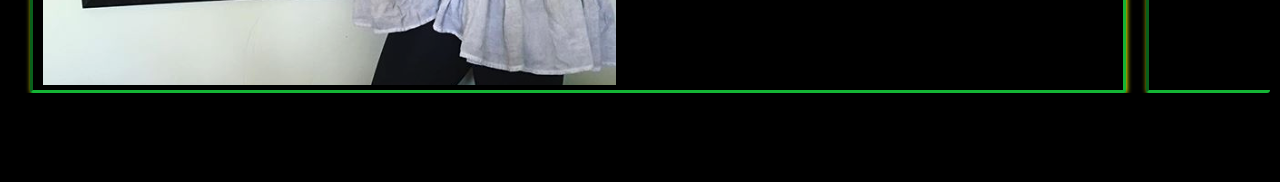
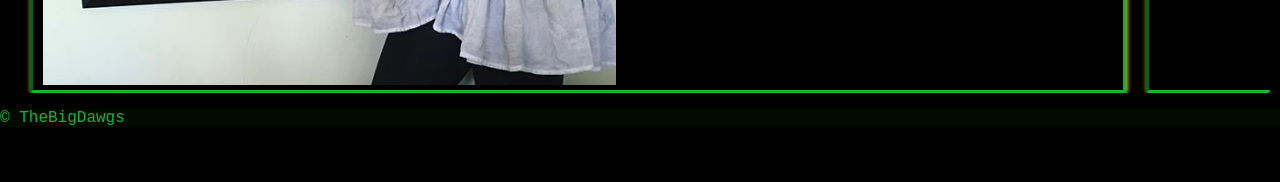
Before and after one commit to coglenn/FFF, a Flask app: template templates/news.html in a window 1280 px wide. Shown: the part 2174-2356 px from the top of the page. Before the commit the page ends 2322 px from the top, so only its background shows below. Run offline with Flask 2, Linux system fonts and the light colour scheme; the template is opened without the code that fills it, so the values that code supplies are empty.

Commit message:
Update news.html

```diff
--- a/templates/news.html
+++ b/templates/news.html
@@ -117,4 +117,7 @@
             </div>
         </main>
     </body>
+    <footer>
+              <p>© TheBigDawgs</p>
+    </footer>
 </html>
```
